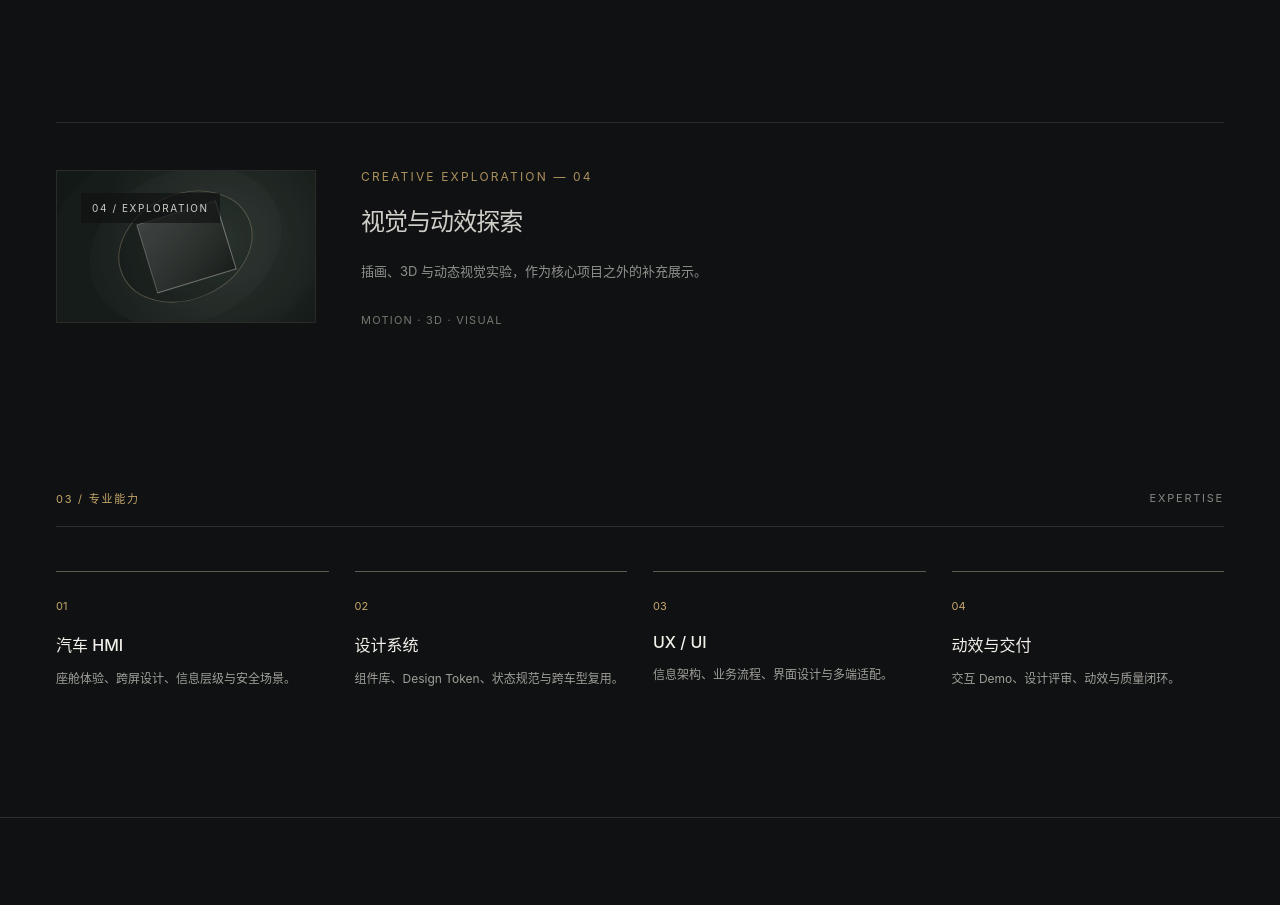
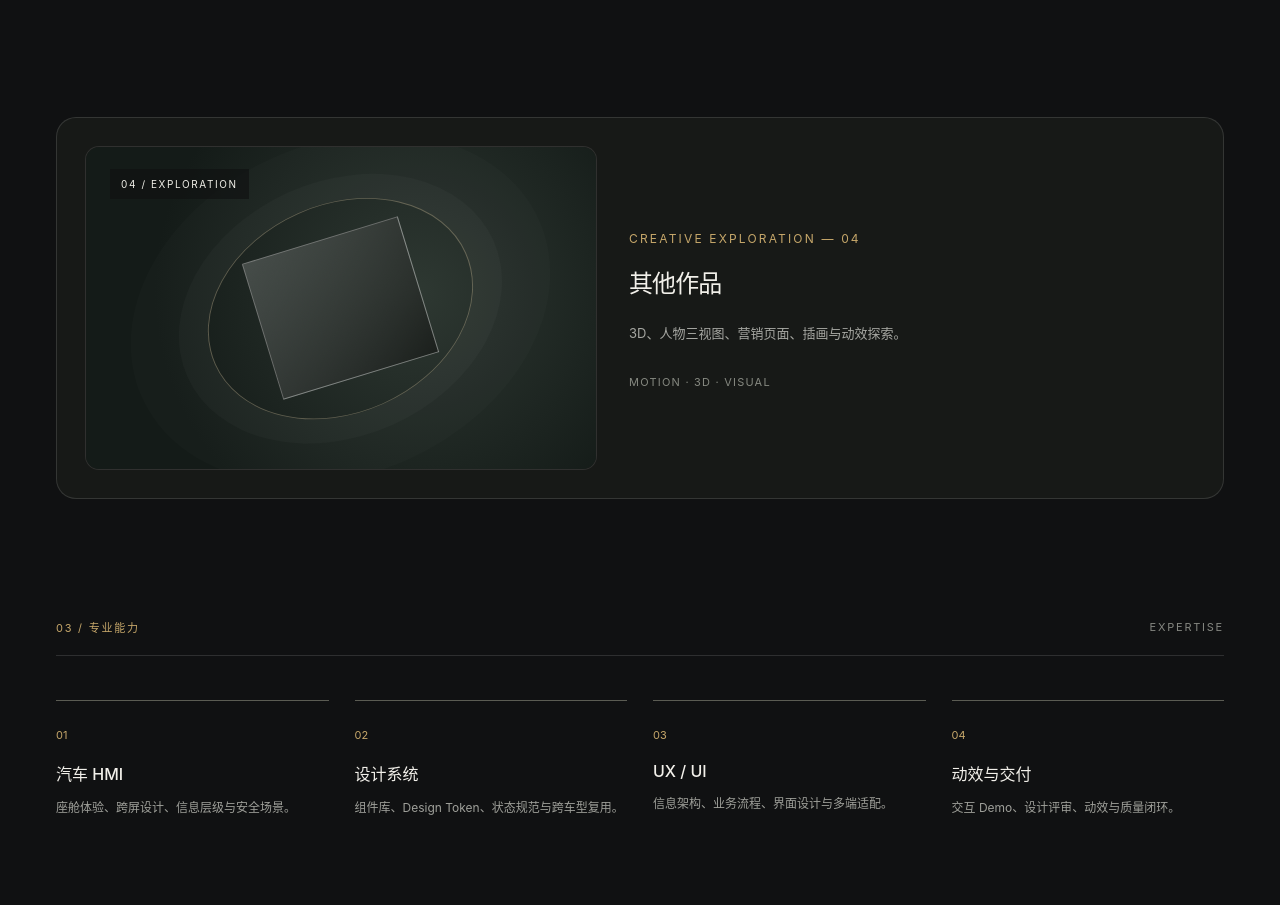
Before and after one commit to BestyYingfei/HMI-UX-Portfolio, a plain HTML site: page HMI_Portfolio_Behance_Editorial_V7/index.html in a window 1280 px wide. Shown: the part 2953-3858 px from the top of the page. Drawn offline with Linux system fonts and the light colour scheme.

Commit message:
Refine exploration card layout

```diff
--- a/HMI_Portfolio_Behance_Editorial_V7/index.html
+++ b/HMI_Portfolio_Behance_Editorial_V7/index.html
@@ -15,7 +15,7 @@
 .projects{display:flex;flex-direction:column;gap:120px}.project{display:block;position:relative}.project-main{display:grid;grid-template-columns:1fr 1fr;align-items:center;gap:60px}.project:nth-child(2) .project-main{direction:rtl}.project:nth-child(2) .project-main>*{direction:ltr}.project:nth-child(3) .project-main{grid-template-columns:1.12fr .88fr}
 .project-visual{aspect-ratio:1.58;background:#1b1c1a;position:relative;overflow:hidden;border:1px solid #ffffff17}.project-visual img{width:100%;height:100%;object-fit:cover;display:block;transition:transform .65s}.project:hover .project-visual img{transform:scale(1.035)}.project-visual .visual-label{position:absolute;left:24px;top:22px;font-size:10px;letter-spacing:.16em;color:#f1f0e9;background:#101112a9;padding:9px 11px}.project-visual .open{position:absolute;right:22px;bottom:22px;width:44px;height:44px;border:1px solid #ffffff8c;border-radius:50%;display:grid;place-items:center;font-size:20px;background:#10111288}
 .project-info .number{font-size:12px;letter-spacing:.18em;color:var(--gold)}.project-info h3{font-size:clamp(26px,2.5vw,37px);font-weight:450;letter-spacing:-.04em;line-height:1.32;margin:21px 0}.project-info p{font-size:14px;line-height:1.95;color:#a6a7a2;max-width:420px;margin:0 0 24px}.project-info .meta{font-size:11px;letter-spacing:.11em;color:#868981}.project-visual .art{position:absolute;inset:0;display:grid;place-items:center}.art.flyme{background:radial-gradient(circle at 65% 45%,#2e3832,#141b18 70%)}.art.ai{background:radial-gradient(circle at 65% 40%,#38303d,#18151b 75%)}.art .orbit{width:54%;aspect-ratio:1;border:1px solid #b7aa8c6e;border-radius:50%;transform:rotate(-24deg) scaleY(.76);box-shadow:0 0 0 30px #ffffff06,0 0 0 80px #ffffff03}.art .tile{position:absolute;width:32%;aspect-ratio:1.15;border:1px solid #ffffff55;background:linear-gradient(135deg,#ffffff2e,#151715aa);transform:rotate(-17deg)}.art .word{position:absolute;bottom:13%;left:10%;font-size:clamp(23px,3vw,43px);font-weight:380;letter-spacing:-.04em}
-.project-secondary{margin-top:5px;padding:42px 0;border-top:1px solid var(--line);display:grid;grid-template-columns:260px 1fr;gap:45px;align-items:center;opacity:.85}.project-secondary .project-visual{aspect-ratio:1.7}.project-secondary h3{font-size:24px}.project-secondary .project-info p{font-size:13px}
+.project-secondary{width:100%;margin:0;padding:28px;border:1px solid #ffffff20;border-radius:20px;background:var(--surface);display:grid;grid-template-columns:minmax(0,.95fr) minmax(0,1.05fr);gap:32px;align-items:center;opacity:1}.project-secondary .project-visual{aspect-ratio:1.58;border-radius:14px}.project-secondary h3{font-size:24px}.project-secondary .project-info p{font-size:13px}
 .expertise{padding-bottom:115px}.expertise-grid{display:grid;grid-template-columns:repeat(4,1fr);gap:26px;padding-top:44px}.expertise-item{border-top:1px solid #5b5c53;padding-top:22px}.expertise-item .num{color:var(--gold);font-size:11px}.expertise-item h3{font-size:16px;font-weight:500;margin:18px 0 11px}.expertise-item p{font-size:12px;line-height:1.8;color:#9fa09a}
 .contact{border-top:1px solid var(--line);padding:90px 0 55px}.contact h2{font-size:clamp(33px,3.5vw,50px);font-weight:420;line-height:1.35;letter-spacing:-.045em;margin:30px 0 45px}.contact h2 span{color:var(--gold)}.contact a{font-size:15px;color:#c7c8c2;border-bottom:1px solid #777;padding-bottom:8px}.footer{display:flex;justify-content:space-between;margin-top:95px;padding-top:22px;border-top:1px solid var(--line);color:#83857f;font-size:11px}
 @media(max-width:900px){.container{width:calc(100% - 64px)}.hero-inner{grid-template-columns:1fr;gap:40px}.hero{min-height:650px}.hero-description{max-width:600px}.project-main,.project:nth-child(3) .project-main{grid-template-columns:1fr;gap:24px}.project:nth-child(2) .project-main{direction:ltr}.projects{gap:80px}.project-visual{aspect-ratio:1.8}.project-info h3{margin:12px 0}.about{gap:35px}.expertise-grid{grid-template-columns:repeat(2,1fr)}}
@@ -29,7 +29,7 @@
 <a class="project" href="335eu.html"><div class="project-main"><div class="project-visual"><img src="hero-approved.png" alt="335EU 海外座舱 HMI 优化方案封面"><span class="visual-label">01 / AUTOMOTIVE HMI</span><span class="open">↗</span></div><div class="project-info"><span class="number">FEATURED PROJECT — 01</span><h3>335EU 海外座舱体验优化</h3><p>围绕海外座舱的视觉语言、组件体系、信息层级与交互体验展开系统性优化。保密重建展示，方案未量产。</p><span class="meta">HMI · UX/UI · MOTION · DESIGN TOKEN</span></div></div></a>
 <a class="project" href="flyme.html"><div class="project-main"><div class="project-visual"><div class="art flyme"><div class="orbit"></div><div class="tile"></div><div class="word">设计，始于体系。</div></div><span class="visual-label">02 / DESIGN SYSTEM</span><span class="open">↗</span></div><div class="project-info"><span class="number">FEATURED PROJECT — 02</span><h3>Flyme Auto 多车型设计体系</h3><p>统一框架下的组件库建设、Design Token 管理与跨车型延展，重点呈现设计协作、质量把控和交付方法。</p><span class="meta">DESIGN SYSTEM · COMPONENTS · DELIVERY</span></div></div></a>
 <a class="project" href="zhixu.html"><div class="project-main"><div class="project-visual"><div class="art ai"><div class="orbit"></div><div class="tile"></div><div class="word">让智能融入工作。</div></div><span class="visual-label">03 / AI PRODUCT</span><span class="open">↗</span></div><div class="project-info"><span class="number">FEATURED PROJECT — 03</span><h3>智序 AI 智能业务工作台</h3><p>面向复杂业务协作的 AI 产品概念，覆盖信息架构、Web 管理后台、移动端体验和业务流程设计。</p><span class="meta">PRODUCT STRATEGY · UX · WEB / MOBILE</span></div></div></a>
-<a class="project project-secondary" href="skills.html"><div class="project-visual"><div class="art flyme"><div class="orbit"></div><div class="tile"></div></div><span class="visual-label">04 / EXPLORATION</span></div><div class="project-info"><span class="number">CREATIVE EXPLORATION — 04</span><h3>视觉与动效探索</h3><p>插画、3D 与动态视觉实验，作为核心项目之外的补充展示。</p><span class="meta">MOTION · 3D · VISUAL</span></div></a>
+<a class="project project-secondary" href="skills.html"><div class="project-visual"><div class="art flyme"><div class="orbit"></div><div class="tile"></div></div><span class="visual-label">04 / EXPLORATION</span></div><div class="project-info"><span class="number">CREATIVE EXPLORATION — 04</span><h3>其他作品</h3><p>3D、人物三视图、营销页面、插画与动效探索。</p><span class="meta">MOTION · 3D · VISUAL</span></div></a>
 </div></section>
 <section class="section expertise" id="expertise"><div class="section-top"><span>03 / 专业能力</span><span>EXPERTISE</span></div><div class="expertise-grid"><div class="expertise-item"><span class="num">01</span><h3>汽车 HMI</h3><p>座舱体验、跨屏设计、信息层级与安全场景。</p></div><div class="expertise-item"><span class="num">02</span><h3>设计系统</h3><p>组件库、Design Token、状态规范与跨车型复用。</p></div><div class="expertise-item"><span class="num">03</span><h3>UX / UI</h3><p>信息架构、业务流程、界面设计与多端适配。</p></div><div class="expertise-item"><span class="num">04</span><h3>动效与交付</h3><p>交互 Demo、设计评审、动效与质量闭环。</p></div></div></section></main>
 <footer class="contact" id="contact"><div class="container"><div class="kicker">04 / CONTACT</div><h2>期待交流，<br><span>让设计创造更多可能。</span></h2><a href="mailto:573277106@qq.com">573277106@qq.com ↗</a><div class="footer"><span>PORTFOLIO · 2026</span><span>HMI / UX / UI / DESIGN SYSTEM</span></div></div></footer>
```
